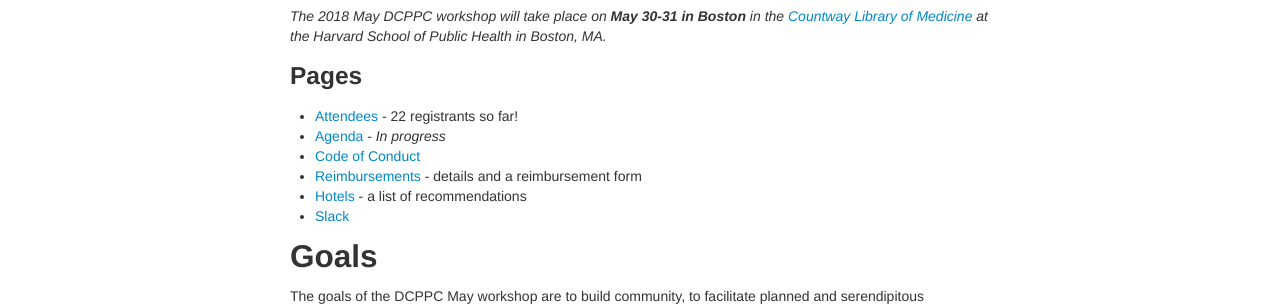
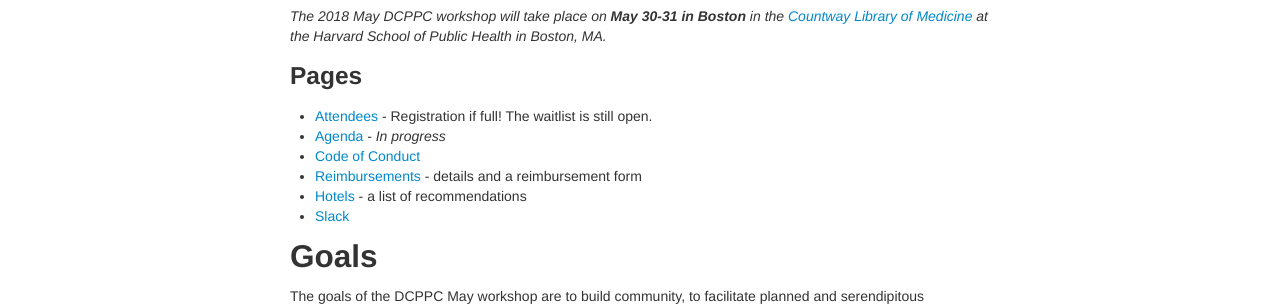
Before and after one commit to dcppc/2018-may-workshop, a Jekyll site: the page built from docs/index.md, in a window 1280 px wide. Shown: the part 186-492 px from the top of the page. Built offline with Jekyll 4.4.1, drawn with Linux system fonts in a browser that asks for light colours.

Commit message:
Update index.md

```diff
--- a/docs/index.md
+++ b/docs/index.md
@@ -9,7 +9,7 @@ _The 2018 May DCPPC workshop will take place on **May 30-31 in Boston** in the
 at the Harvard School of Public Health in Boston, MA._
 
 ### Pages
-- [Attendees](./attendees.md) - 22 registrants so far!
+- [Attendees](./attendees.md) - Registration if full! The waitlist is still open.
 - [Agenda](./agenda.md) - _In progress_
 - [Code of Conduct](https://github.com/dcppc/dcppc-workshops/blob/master/CODE_OF_CONDUCT.md)
 - [Reimbursements](./reimbursements) - details and a reimbursement form
```
